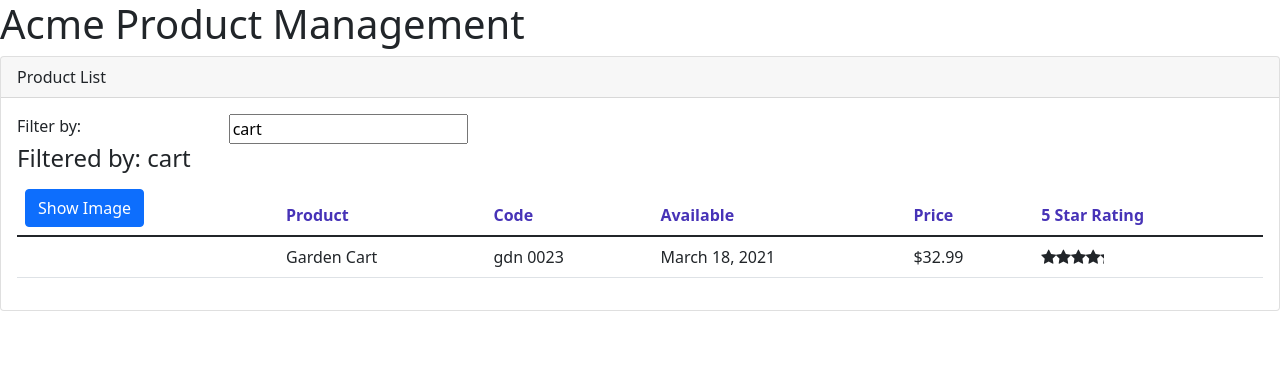
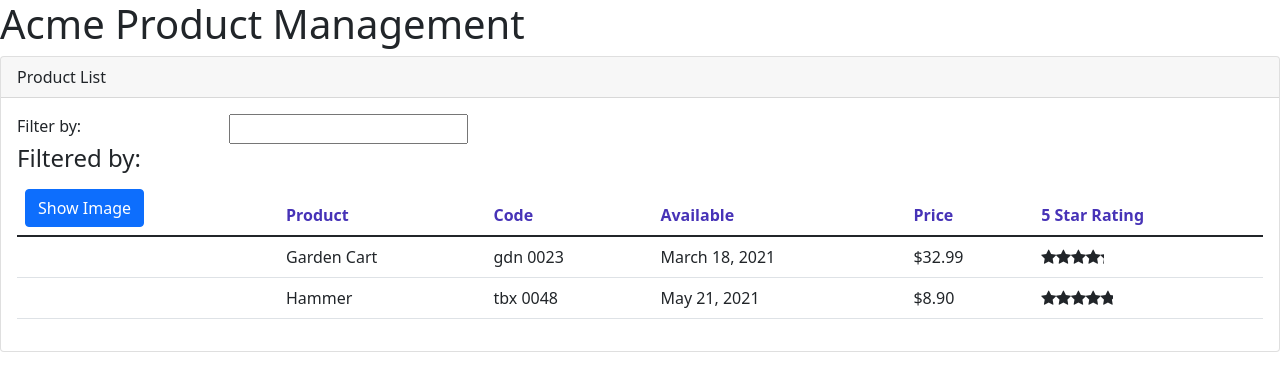
Before and after one commit to recruz79/angular-tutorial, an Angular app: page / in a window 1280 px wide. Shown: the top 390 px of the page. Built offline with nearby package versions, Linux system fonts and the light colour scheme.

Commit message:
Added service layer

```diff
--- a/src/app/products/product-list-component.ts
+++ b/src/app/products/product-list-component.ts
@@ -1,5 +1,6 @@
 import { Component, OnInit } from "@angular/core";
 import { IProduct } from "./product";
+import { ProductService } from "./product.service";
 
 @Component({
     selector: 'pm-products',
@@ -12,6 +13,10 @@ export class ProductListComponent implements OnInit {
     imageMargin: number = 2;
     showImage: boolean = false;
     private _listFilter: string = '';
+
+    constructor(private productService: ProductService) {
+    }
+
     get listFilter(): string {
         return this._listFilter;
     }
@@ -23,28 +28,7 @@ export class ProductListComponent implements OnInit {
     }
 
     filteredProducts: IProduct[] = [];
-    products: IProduct[] = [
-        {
-            "productId": 2,
-            "productName": "Garden Cart",
-            "productCode": "GDN-0023",
-            "releaseDate": "March 18, 2021",
-            "description": "15 gallon capacity rolling garden cart",
-            "price": 32.99,
-            "starRating": 4.2,
-            "imageUrl": "assets/images/garden_cart.png"
-          },
-          {
-            "productId": 5,
-            "productName": "Hammer",
-            "productCode": "TBX-0048",
-            "releaseDate": "May 21, 2021",
-            "description": "Curved claw steel hammer",
-            "price": 8.9,
-            "starRating": 4.8,
-            "imageUrl": "assets/images/hammer.png"
-          }
-    ];
+    products: IProduct[];
 
     performFilter(filterBy: string): IProduct[] {
         filterBy = filterBy.toLocaleLowerCase();
@@ -57,7 +41,12 @@ export class ProductListComponent implements OnInit {
     }
 
     ngOnInit(): void {
-        this.listFilter = 'cart';
+        this.products = this.productService.getProducts();
+        this.filteredProducts = this.products;
         console.log('On init called');
     }
+
+    onRatingClicked(message: string): void {
+        this.pageTitle = 'Product list: ' + message;
+    }
 }
--- a/src/app/products/product-list.component.html
+++ b/src/app/products/product-list.component.html
@@ -45,7 +45,9 @@
                         <td>{{product.productCode | lowercase | convertToSpaces:'-'}}</td>
                         <td>{{product.releaseDate}}</td>
                         <td>{{product.price | currency:'USD':'symbol':'1.2-2'}}</td>
-                        <td><pm-star [rating]="product.starRating"></pm-star></td>
+                        <td>
+                            <pm-star [rating]="product.starRating"
+                            (ratingClicked)='onRatingClicked($event)'></pm-star></td>
                     </tr>
                 </tbody>
             </table>
--- /dev/null
+++ b/src/app/products/product.service.ts
@@ -0,0 +1,34 @@
+import { Injectable } from "@angular/core";
+import { IProduct } from "./product";
+
+@Injectable({
+    providedIn: 'root'
+})
+export class ProductService {
+
+    getProducts(): IProduct[] {
+        return [
+            {
+                "productId": 2,
+                "productName": "Garden Cart",
+                "productCode": "GDN-0023",
+                "releaseDate": "March 18, 2021",
+                "description": "15 gallon capacity rolling garden cart",
+                "price": 32.99,
+                "starRating": 4.2,
+                "imageUrl": "assets/images/garden_cart.png"
+            },
+            {
+                "productId": 5,
+                "productName": "Hammer",
+                "productCode": "TBX-0048",
+                "releaseDate": "May 21, 2021",
+                "description": "Curved claw steel hammer",
+                "price": 8.9,
+                "starRating": 4.8,
+                "imageUrl": "assets/images/hammer.png"
+            }
+        ];
+    }
+
+}
--- a/src/shared/star.component.ts
+++ b/src/shared/star.component.ts
@@ -1,5 +1,4 @@
-import { Component, OnChanges, SimpleChanges, Input } from "@angular/core";
-
+import { Component, EventEmitter, OnChanges, SimpleChanges, Input, Output } from "@angular/core";
 
 @Component({
     selector: 'pm-star',
@@ -11,11 +10,14 @@ export class StarComponent implements OnChanges {
     @Input() rating: number = 0;
     cropWidth: number = 75;
 
+    @Output() ratingClicked: EventEmitter<string> = new EventEmitter<string>();
+
     ngOnChanges(changes: SimpleChanges): void {
         this.cropWidth = this.rating * 75/5;
     }
 
     onClick(): void {
+        this.ratingClicked.emit(`The rating ${this.rating} was clicked`);
         console.log(`The rating ${this.rating} was clicked!`);
     }
 }
```
